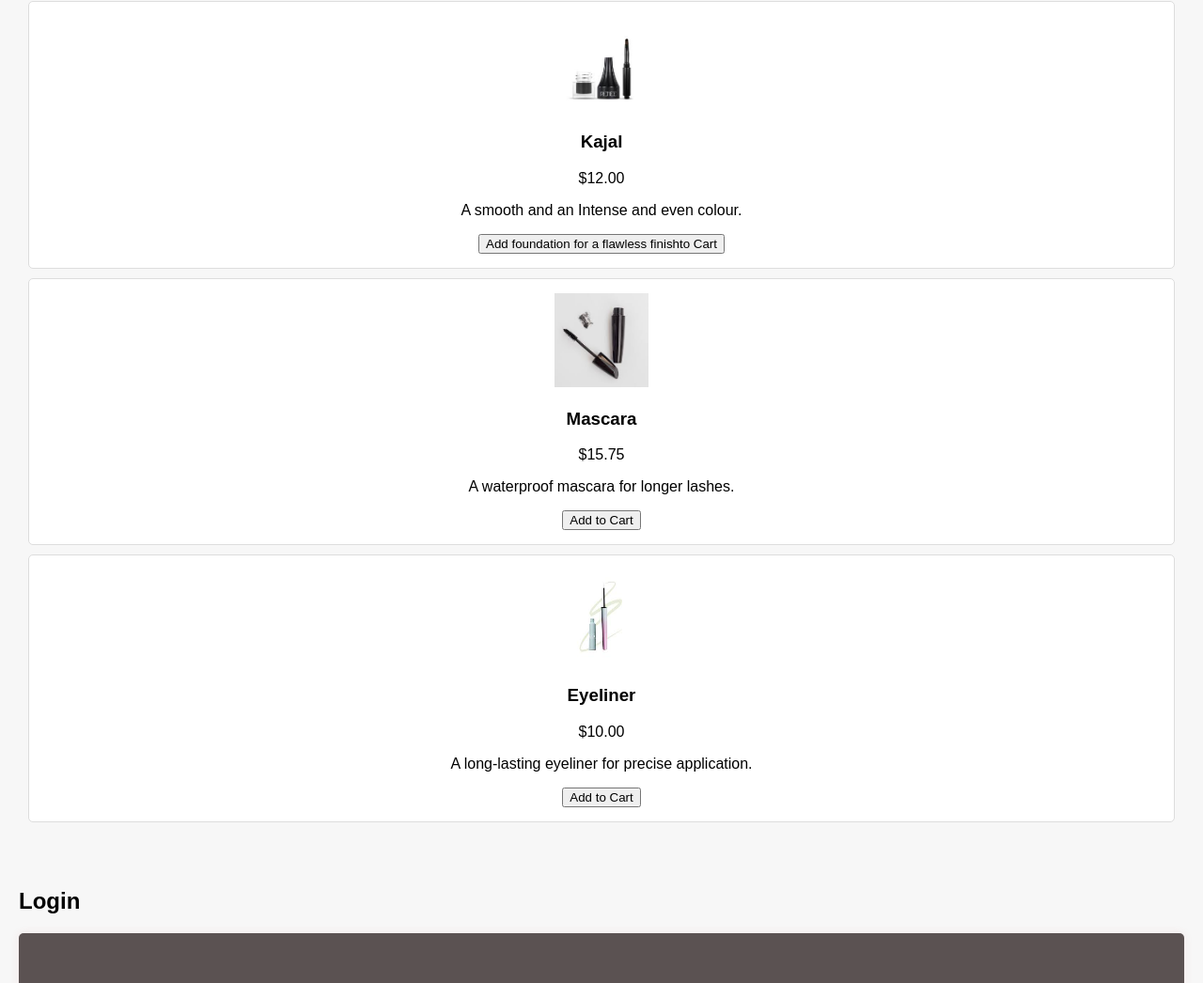
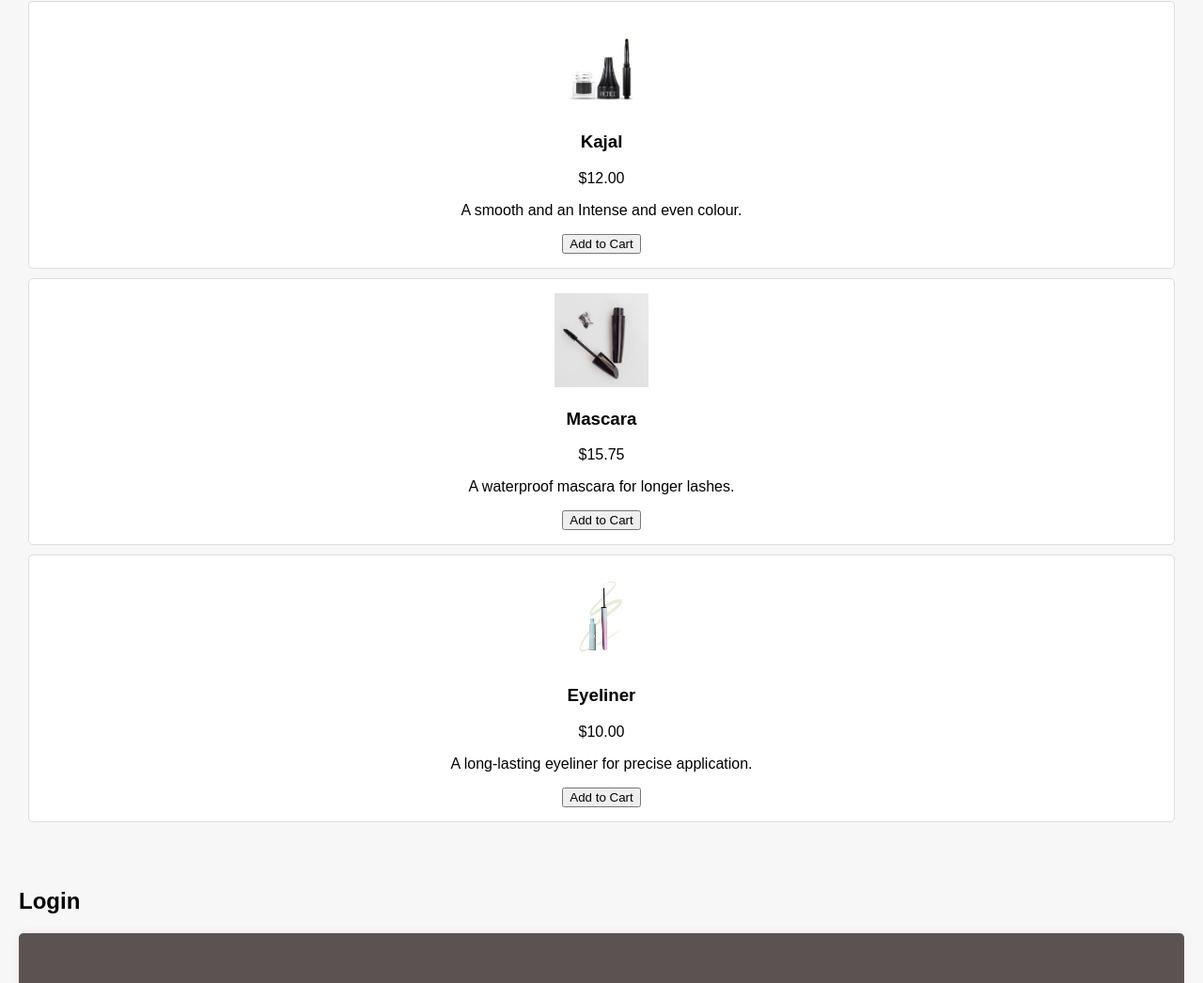
Before and after one commit to bhavyavenkata14/Week2_Assignment, a plain HTML site: page index.html in a window 1280 px wide. Shown: the part 1444-2490 px from the top of the page at 94% size. Drawn offline with Linux system fonts and the light colour scheme.

Commit message:
Update index.html

```diff
--- a/index.html
+++ b/index.html
@@ -52,7 +52,7 @@
             <h3>Kajal</h3>
             <p>$12.00</p>
             <p>A smooth and an Intense and even colour.</p>
-            <button>Add foundation for a flawless finishto Cart</button>
+            <button>Add to Cart</button>
         </div>
 
         <div class="product-card">
```
